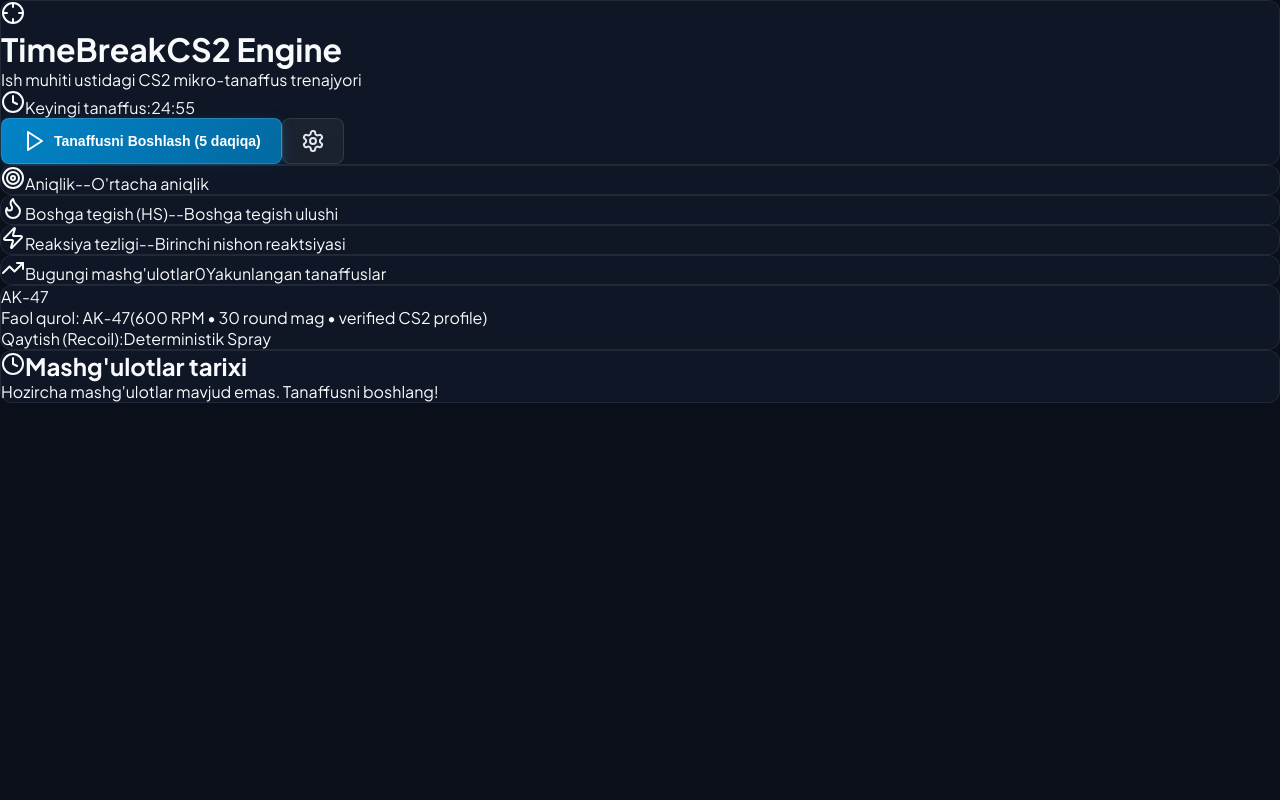
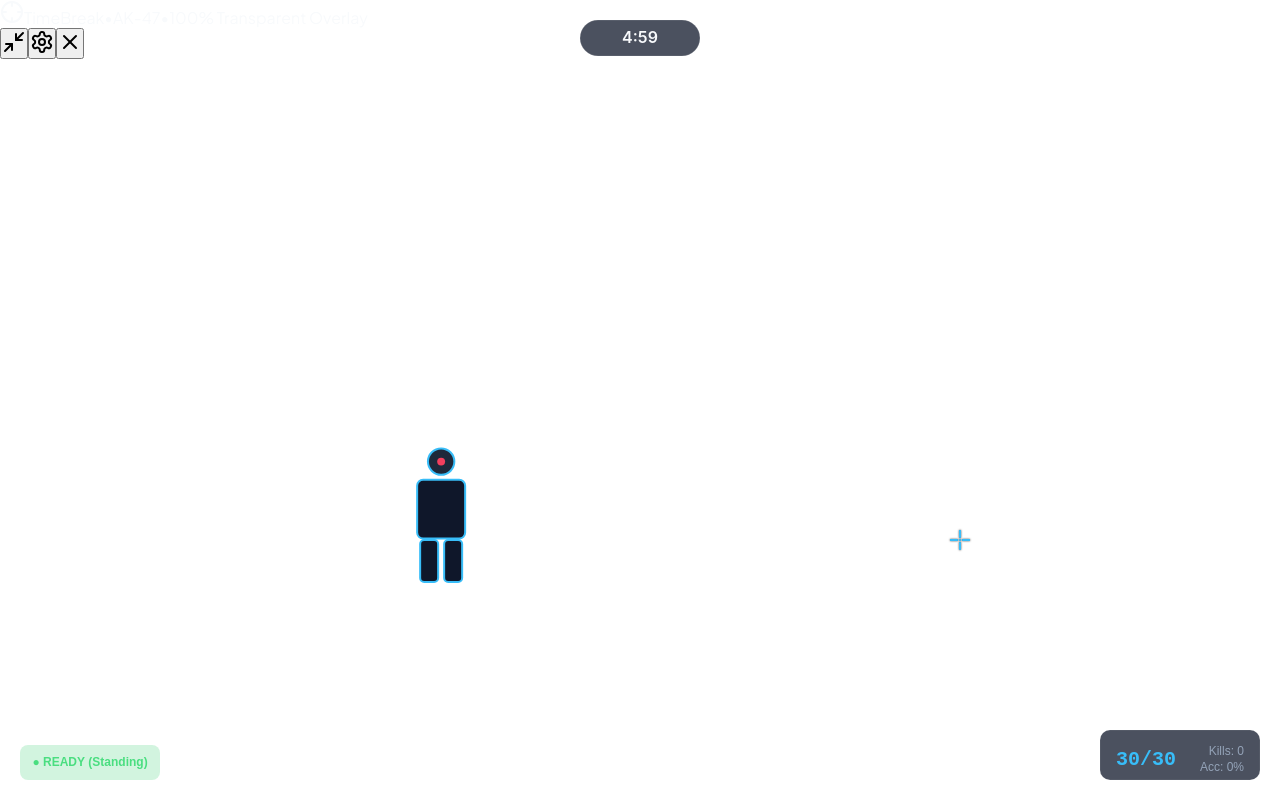
Before and after one commit to janobxon7890/timebreak, a React (Vite) app in the folder apps/desktop/: page / in a window 1280 px wide. Built offline with nearby package versions, Linux system fonts and the light colour scheme.

Commit message:
feat(ui): transparent overlay with Telegram-like floating PiP mode

```diff
--- a/apps/desktop/index.html
+++ b/apps/desktop/index.html
@@ -1,5 +1,5 @@
 <!doctype html>
-<html lang="en">
+<html lang="en" style="background: transparent !important; background-color: transparent !important;">
   <head>
     <meta charset="UTF-8" />
     <meta name="viewport" content="width=device-width, initial-scale=1.0" />
@@ -8,8 +8,8 @@
     <link rel="preconnect" href="https://fonts.gstatic.com" crossorigin>
     <link href="https://fonts.googleapis.com/css2?family=Plus+Jakarta+Sans:wght@400;500;600;700&family=JetBrains+Mono:wght@400;500;700&display=swap" rel="stylesheet">
   </head>
-  <body>
-    <div id="root"></div>
+  <body style="background: transparent !important; background-color: transparent !important; margin: 0; padding: 0; overflow: hidden;">
+    <div id="root" style="background: transparent !important; background-color: transparent !important; width: 100vw; height: 100vh;"></div>
     <script type="module" src="/src/main.tsx"></script>
   </body>
 </html>
--- a/apps/desktop/src/App.tsx
+++ b/apps/desktop/src/App.tsx
@@ -85,8 +85,7 @@
 };
 
 export const App: React.FC = () => {
-  const [isOverlayMode, setIsOverlayMode] = useState<boolean>(false);
-  const [currentView, setCurrentView] = useState<'dashboard' | 'settings'>('dashboard');
+  const [activeModal, setActiveModal] = useState<'none' | 'dashboard' | 'settings'>('none');
   const [activeWeapon, setActiveWeapon] = useState<WeaponDefinition>(DEFAULT_WEAPON);
   const [profile, setProfile] = useState<CS2Profile>(DEFAULT_PROFILE);
   const [crosshairConfig, setCrosshairConfig] = useState<CrosshairConfig>(DEFAULT_CROSSHAIR);
@@ -100,18 +99,8 @@
 
   const [nextBreakSeconds, setNextBreakSeconds] = useState<number>(25 * 60);
 
-  // Check if launched directly as overlay or in dev mode
+  // Load data from Tauri backend
   useEffect(() => {
-    // Check URL params or env
-    const params = new URLSearchParams(window.location.search);
-    if (params.get('overlay') === '1') {
-      setIsOverlayMode(true);
-      document.body.classList.remove('app-window');
-    } else {
-      document.body.classList.add('app-window');
-    }
-
-    // Try fetching from Tauri backend if running inside Tauri
     const loadTauriData = async () => {
       try {
         const { invoke } = await import('@tauri-apps/api/core');
@@ -136,14 +125,8 @@
             breakDurationMinutes: Math.max(1, Math.round(devConfig.session_seconds! / 60)),
           }));
         }
-
-        if (devConfig?.auto_break) {
-          setTimeout(() => {
-            handleStartBreak();
-          }, 100);
-        }
       } catch {
-        // Running in web preview fallback
+        // Web preview fallback
       }
     };
 
@@ -152,15 +135,9 @@
 
   // Work interval countdown timer
   useEffect(() => {
-    if (isOverlayMode) return;
-
     const timer = setInterval(() => {
       setNextBreakSeconds((prev) => {
         if (prev <= 1) {
-          // Trigger auto break if enabled
-          if (schedulerConfig.autoStartBreak) {
-            handleStartBreak();
-          }
           return schedulerConfig.workIntervalMinutes * 60;
         }
         return prev - 1;
@@ -168,24 +145,9 @@
     }, 1000);
 
     return () => clearInterval(timer);
-  }, [isOverlayMode, schedulerConfig]);
-
-  const handleStartBreak = async () => {
-    setIsOverlayMode(true);
-    document.body.classList.remove('app-window');
-
-    try {
-      const { invoke } = await import('@tauri-apps/api/core');
-      await invoke('start_break');
-    } catch {
-      // In-browser mock
-    }
-  };
+  }, [schedulerConfig]);
 
   const handleEscape = async () => {
-    setIsOverlayMode(false);
-    document.body.classList.add('app-window');
-
     try {
       const { invoke } = await import('@tauri-apps/api/core');
       await invoke('emergency_escape');
@@ -195,9 +157,6 @@
   };
 
   const handleSessionFinish = async (shots: ShotTelemetryEvent[], durationSeconds: number) => {
-    setIsOverlayMode(false);
-    document.body.classList.add('app-window');
-
     const startTimeMs = shots.length > 0 ? shots[0].timestampMs : Date.now() - durationSeconds * 1000;
     const endTimeMs = Date.now();
 
@@ -213,7 +172,6 @@
 
       setLatestResults({ metrics, rec });
       setRecentSessions((prev) => [metrics, ...prev]);
-      await invoke('end_break');
     } catch {
       // Fallback in web preview: generate local metrics
       const hits = shots.filter((s) => s.hit).length;
@@ -263,9 +221,15 @@
     }
   };
 
-  // If in overlay mode, render ONLY the transparent overlay canvas
-  if (isOverlayMode) {
   return (
+    <div
+      className="relative w-screen h-screen select-none overflow-hidden"
+      style={{
+        background: 'transparent',
+        backgroundColor: 'transparent',
+      }}
+    >
+      {/* 1. Transparent Aim Trainer Overlay (Always live & rendering above desktop) */}
       <OverlayView
         weapon={activeWeapon}
         profile={profile}
@@ -273,24 +237,32 @@
         durationSeconds={schedulerConfig.breakDurationMinutes * 60}
         onSessionFinish={handleSessionFinish}
         onEscape={handleEscape}
+        onOpenDashboard={() => setActiveModal('dashboard')}
       />
-    );
-  }
 
-  return (
-    <div className="min-h-screen bg-[#0b0f19] text-slate-100 selection:bg-sky-500 selection:text-white">
-      {currentView === 'dashboard' ? (
+      {/* 2. Floating Glass Dashboard Modal (Over IDE, doesn't hide background) */}
+      {activeModal === 'dashboard' && (
+        <div className="fixed inset-0 z-50 flex items-center justify-center p-4 bg-black/40 backdrop-blur-sm">
+          <div className="relative max-h-[90vh] overflow-y-auto">
             <Dashboard
-          onStartBreak={handleStartBreak}
-          onOpenSettings={() => setCurrentView('settings')}
+              onStartBreak={() => setActiveModal('none')}
+              onOpenSettings={() => setActiveModal('settings')}
+              onClose={() => setActiveModal('none')}
               recentSessions={recentSessions}
               activeWeapon={activeWeapon}
               nextBreakSeconds={nextBreakSeconds}
               lang={schedulerConfig.language}
             />
-      ) : (
+          </div>
+        </div>
+      )}
+
+      {/* 3. Floating Glass Settings Modal */}
+      {activeModal === 'settings' && (
+        <div className="fixed inset-0 z-50 flex items-center justify-center p-4 bg-black/40 backdrop-blur-sm">
+          <div className="relative max-h-[90vh] overflow-y-auto">
             <SettingsView
-          onBack={() => setCurrentView('dashboard')}
+              onBack={() => setActiveModal('dashboard')}
               profile={profile}
               onSaveProfile={setProfile}
               activeWeaponId={activeWeapon.id}
@@ -306,9 +278,11 @@
               lang={schedulerConfig.language}
               onSelectLang={(lang) => setSchedulerConfig({ ...schedulerConfig, language: lang })}
             />
+          </div>
+        </div>
       )}
 
-      {/* Post-Break Results Modal */}
+      {/* 4. Post-Break Results Modal */}
       {latestResults && (
         <ResultsModal
           metrics={latestResults.metrics}
--- a/apps/desktop/src/components/Dashboard.tsx
+++ b/apps/desktop/src/components/Dashboard.tsx
@@ -8,6 +8,7 @@
   Clock,
   TrendingUp,
   Flame,
+  X,
 } from 'lucide-react';
 import { SessionMetrics, WeaponDefinition } from '@timebreak/shared-types';
 import { translations } from '../i18n/translations.js';
@@ -15,6 +16,7 @@
 interface DashboardProps {
   onStartBreak: () => void;
   onOpenSettings: () => void;
+  onClose?: () => void;
   recentSessions: SessionMetrics[];
   activeWeapon: WeaponDefinition;
   nextBreakSeconds: number;
@@ -24,6 +26,7 @@
 export const Dashboard: React.FC<DashboardProps> = ({
   onStartBreak,
   onOpenSettings,
+  onClose,
   recentSessions,
   activeWeapon,
   nextBreakSeconds,
@@ -81,9 +84,15 @@
             {t.startBreakNow}
           </button>
 
-          <button onClick={onOpenSettings} className="btn-secondary">
+          <button onClick={onOpenSettings} className="btn-secondary" title="Sozlamalar">
             <SettingsIcon className="w-4 h-4" />
           </button>
+
+          {onClose && (
+            <button onClick={onClose} className="btn-secondary hover:bg-rose-500/20" title="Yopish / O'yinga qaytish">
+              <X className="w-4 h-4 text-slate-300 hover:text-rose-400" />
+            </button>
+          )}
         </div>
       </div>
 
--- a/apps/desktop/src/components/OverlayView.tsx
+++ b/apps/desktop/src/components/OverlayView.tsx
@@ -1,4 +1,4 @@
-import React, { useEffect, useRef } from 'react';
+import React, { useEffect, useRef, useState } from 'react';
 import { GameEngine } from '../overlay/GameEngine.js';
 import {
   CrosshairConfig,
@@ -6,6 +6,7 @@
   ShotTelemetryEvent,
   WeaponDefinition,
 } from '@timebreak/shared-types';
+import { Maximize2, Minimize2, Settings, X, Crosshair } from 'lucide-react';
 
 interface OverlayViewProps {
   weapon: WeaponDefinition;
@@ -14,6 +15,7 @@
   durationSeconds: number;
   onSessionFinish: (shots: ShotTelemetryEvent[], durationSeconds: number) => void;
   onEscape: () => void;
+  onOpenDashboard?: () => void;
 }
 
 export const OverlayView: React.FC<OverlayViewProps> = ({
@@ -23,9 +25,11 @@
   durationSeconds,
   onSessionFinish,
   onEscape,
+  onOpenDashboard,
 }) => {
   const canvasRef = useRef<HTMLCanvasElement | null>(null);
   const engineRef = useRef<GameEngine | null>(null);
+  const [isPipMode, setIsPipMode] = useState<boolean>(false);
 
   useEffect(() => {
     const canvas = canvasRef.current;
@@ -70,7 +74,25 @@
     };
   }, [weapon, profile, crosshairConfig, durationSeconds, onSessionFinish, onEscape]);
 
+  const togglePip = async () => {
+    try {
+      const { invoke } = await import('@tauri-apps/api/core');
+      const isFullscreen = (await invoke('toggle_fullscreen')) as boolean;
+      setIsPipMode(!isFullscreen);
+    } catch {
+      setIsPipMode((prev) => !prev);
+    }
+  };
+
   return (
+    <div
+      className="relative w-screen h-screen select-none overflow-hidden"
+      style={{
+        background: 'transparent',
+        backgroundColor: 'transparent',
+      }}
+    >
+      {/* 100% Transparent Fullscreen/PiP Game Canvas */}
       <canvas
         ref={canvasRef}
         className="overlay-canvas"
@@ -78,7 +100,54 @@
           width: '100vw',
           height: '100vh',
           background: 'transparent',
+          backgroundColor: 'transparent',
         }}
       />
+
+      {/* Floating Transparent Controls Toolbar (Telegram PiP style) */}
+      <div className="absolute top-3 left-4 right-4 z-40 flex items-center justify-between pointer-events-none">
+        {/* Left Badge: Status & Active Weapon */}
+        <div className="pointer-events-auto flex items-center gap-2 px-3 py-1.5 rounded-full bg-slate-950/60 backdrop-blur-md border border-white/10 shadow-lg text-xs font-mono text-slate-200">
+          <Crosshair className="w-3.5 h-3.5 text-sky-400" />
+          <span className="font-bold text-sky-400">TimeBreak</span>
+          <span className="text-slate-500">•</span>
+          <span>{weapon.displayName}</span>
+          <span className="text-slate-500">•</span>
+          <span className="text-emerald-400">100% Transparent Overlay</span>
+        </div>
+
+        {/* Right Action Buttons */}
+        <div className="pointer-events-auto flex items-center gap-2">
+          {/* PiP / Fullscreen Toggle */}
+          <button
+            onClick={togglePip}
+            title={isPipMode ? 'To\'liq ekran (Fullscreen)' : 'Telegram PiP oynasi (Kichik oyna)'}
+            className="p-2 rounded-full bg-slate-950/60 hover:bg-slate-900/80 backdrop-blur-md border border-white/10 text-slate-300 hover:text-sky-400 transition-all shadow-lg cursor-pointer"
+          >
+            {isPipMode ? <Maximize2 className="w-3.5 h-3.5" /> : <Minimize2 className="w-3.5 h-3.5" />}
+          </button>
+
+          {/* Settings / Dashboard Modal Toggle */}
+          {onOpenDashboard && (
+            <button
+              onClick={onOpenDashboard}
+              title="Sozlamalar va Statistika"
+              className="p-2 rounded-full bg-slate-950/60 hover:bg-slate-900/80 backdrop-blur-md border border-white/10 text-slate-300 hover:text-sky-400 transition-all shadow-lg cursor-pointer"
+            >
+              <Settings className="w-3.5 h-3.5" />
+            </button>
+          )}
+
+          {/* Emergency Escape / Exit */}
+          <button
+            onClick={onEscape}
+            title="Tanaffusni yakunlash (Esc)"
+            className="p-2 rounded-full bg-slate-950/60 hover:bg-rose-950/80 backdrop-blur-md border border-white/10 text-slate-300 hover:text-rose-400 transition-all shadow-lg cursor-pointer"
+          >
+            <X className="w-3.5 h-3.5" />
+          </button>
+        </div>
+      </div>
+    </div>
   );
 };
--- a/apps/desktop/src/index.css
+++ b/apps/desktop/src/index.css
@@ -3,9 +3,6 @@
 @tailwind utilities;
 
 :root {
-  --bg-main: #0b0f19;
-  --bg-card: rgba(18, 26, 43, 0.7);
-  --border-card: rgba(255, 255, 255, 0.08);
   --accent-cyan: #38bdf8;
   --accent-blue: #3b82f6;
   --accent-red: #ef4444;
@@ -21,40 +18,40 @@
   user-select: none;
 }
 
-body {
+html, body, #root {
+  background: transparent !important;
+  background-color: transparent !important;
+  overflow: hidden;
+  width: 100vw;
+  height: 100vh;
+  margin: 0;
+  padding: 0;
   font-family: 'Plus Jakarta Sans', -apple-system, BlinkMacSystemFont, 'Segoe UI', Roboto, sans-serif;
   color: var(--text-primary);
-  background-color: transparent;
-  overflow: hidden;
   -webkit-font-smoothing: antialiased;
 }
 
-/* When in desktop app mode (not overlay) */
-body.app-window {
-  background-color: var(--bg-main);
-  overflow-y: auto;
-}
-
-/* Glassmorphic card styling */
+/* Glassmorphic floating card styling (semi-transparent over IDE code) */
 .glass-panel {
-  background: var(--bg-card);
-  backdrop-filter: blur(16px);
-  -webkit-backdrop-filter: blur(16px);
-  border: 1px solid var(--border-card);
-  border-radius: 12px;
+  background: rgba(15, 23, 42, 0.75);
+  backdrop-filter: blur(20px);
+  -webkit-backdrop-filter: blur(20px);
+  border: 1px solid rgba(255, 255, 255, 0.12);
+  border-radius: 14px;
+  box-shadow: 0 10px 30px -5px rgba(0, 0, 0, 0.5);
 }
 
 .btn-primary {
   background: linear-gradient(135deg, #0284c7 0%, #0369a1 100%);
   color: #ffffff;
-  padding: 10px 20px;
+  padding: 8px 16px;
   border-radius: 8px;
   font-weight: 600;
-  font-size: 14px;
-  border: 1px solid rgba(255, 255, 255, 0.15);
+  font-size: 13px;
+  border: 1px solid rgba(255, 255, 255, 0.2);
   cursor: pointer;
   transition: all 0.2s cubic-bezier(0.4, 0, 0.2, 1);
-  box-shadow: 0 4px 14px rgba(2, 132, 199, 0.3);
+  box-shadow: 0 4px 14px rgba(2, 132, 199, 0.35);
   display: inline-flex;
   align-items: center;
   gap: 8px;
@@ -62,18 +59,18 @@
 
 .btn-primary:hover {
   transform: translateY(-1px);
-  box-shadow: 0 6px 20px rgba(2, 132, 199, 0.45);
+  box-shadow: 0 6px 20px rgba(2, 132, 199, 0.5);
   filter: brightness(1.1);
 }
 
 .btn-secondary {
-  background: rgba(255, 255, 255, 0.05);
+  background: rgba(255, 255, 255, 0.08);
   color: #e2e8f0;
-  padding: 10px 18px;
+  padding: 8px 14px;
   border-radius: 8px;
   font-weight: 500;
-  font-size: 14px;
-  border: 1px solid rgba(255, 255, 255, 0.1);
+  font-size: 13px;
+  border: 1px solid rgba(255, 255, 255, 0.12);
   cursor: pointer;
   transition: all 0.2s ease;
   display: inline-flex;
@@ -82,8 +79,8 @@
 }
 
 .btn-secondary:hover {
-  background: rgba(255, 255, 255, 0.1);
-  border-color: rgba(255, 255, 255, 0.2);
+  background: rgba(255, 255, 255, 0.15);
+  border-color: rgba(255, 255, 255, 0.25);
 }
 
 /* Overlay canvas fills screen with transparent clear */
@@ -94,5 +91,5 @@
   width: 100vw;
   height: 100vh;
   cursor: crosshair;
-  background: transparent;
+  background: transparent !important;
 }
```
Also changed, not shown: apps/desktop/src-tauri/tauri.conf.json (+1 -12 lines), 2 other files (tests, documents, lock files or other folders). Lines whose indentation alone changed are shown as unchanged.
